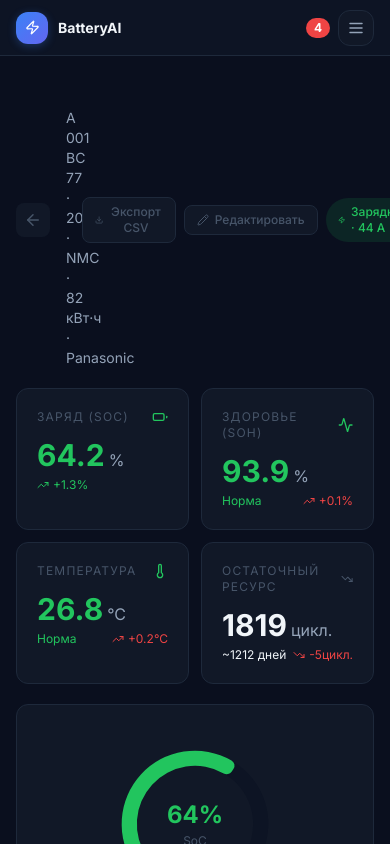
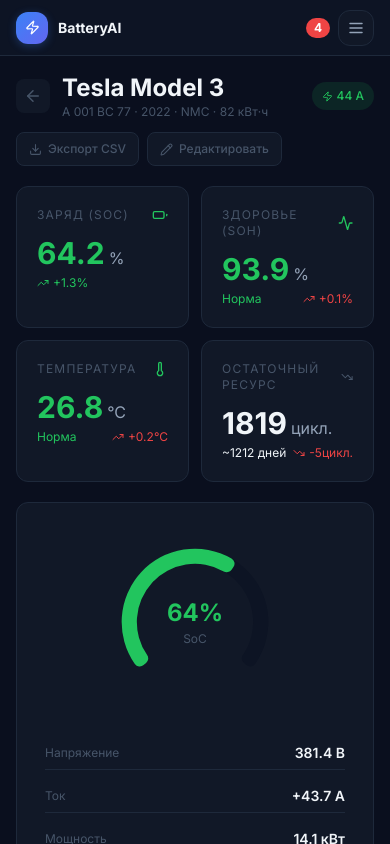
Before and after one commit to alixanov/live-battery, a React (Vite) app in the folder frontend/: page /vehicles/EV-001 in a window 390 px wide. Built offline with nearby package versions, Linux system fonts and the light colour scheme.

Commit message:
fix: mobile header layout on VehicleDetail page

```diff
--- a/frontend/src/pages/VehicleDetail/index.tsx
+++ b/frontend/src/pages/VehicleDetail/index.tsx
@@ -128,8 +128,10 @@
   return (
     <div className="p-4 md:p-8 space-y-5 md:space-y-6">
       {/* ── Header ── */}
-      <div className="flex items-center gap-4">
-        <Link to="/" className="p-2 rounded-lg transition-colors"
+      <div className="space-y-3">
+        {/* Row 1: back + title + status badge */}
+        <div className="flex items-center gap-3">
+          <Link to="/" className="shrink-0 p-2 rounded-lg transition-colors"
             style={{ color: 'var(--text-muted)', backgroundColor: 'var(--bg-card)' }}
             onMouseEnter={e => (e.currentTarget.style.color = 'var(--text-primary)')}
             onMouseLeave={e => (e.currentTarget.style.color = 'var(--text-muted)')}>
@@ -137,37 +139,40 @@
           </Link>
           <div className="flex-1 min-w-0">
             <h1 className="page-title truncate">{vehicle.make} {vehicle.model}</h1>
-          <p className="page-subtitle">
+            <p className="text-xs truncate" style={{ color: 'var(--text-muted)' }}>
               {vehicle.plate_number || id} · {vehicle.year} · {vehicle.battery_chemistry} · {vehicle.battery_nominal_capacity} кВт·ч
-            {vehicle.battery_brand ? ` · ${vehicle.battery_brand}` : ''}
             </p>
           </div>
+          {charging ? (
+            <span className="shrink-0 flex items-center gap-1 text-xs px-2.5 py-1.5 rounded-full font-medium"
+              style={{ backgroundColor: 'rgba(34,197,94,0.12)', color: '#22c55e' }}>
+              <Zap size={11} />
+              <span className="hidden sm:inline">Зарядка · </span>{last.current.toFixed(0)} А
+            </span>
+          ) : (
+            <span className="shrink-0 flex items-center gap-1 text-xs px-2.5 py-1.5 rounded-full font-medium"
+              style={{ backgroundColor: 'rgba(239,68,68,0.1)', color: '#f87171' }}>
+              <Activity size={11} />
+              <span className="hidden sm:inline">Разряд · </span>{Math.abs(last.current).toFixed(0)} А
+            </span>
+          )}
+        </div>
+        {/* Row 2: action buttons */}
         <div className="flex items-center gap-2">
           <button onClick={() => exportCSV(vehicle, last)}
-            className="flex items-center gap-1.5 text-xs px-3 py-1.5 rounded-lg font-medium transition-colors"
+            className="flex items-center gap-1.5 text-xs px-3 py-2 rounded-lg font-medium transition-colors"
             style={{ backgroundColor: 'var(--bg-card)', border: '1px solid var(--border)', color: 'var(--text-muted)' }}
             onMouseEnter={e => { e.currentTarget.style.color = '#22c55e'; e.currentTarget.style.borderColor = '#22c55e' }}
             onMouseLeave={e => { e.currentTarget.style.color = 'var(--text-muted)'; e.currentTarget.style.borderColor = 'var(--border)' }}>
-            <Download size={12} /> Экспорт CSV
+            <Download size={13} /> <span>Экспорт CSV</span>
           </button>
           <button onClick={() => setEditOpen(true)}
-            className="flex items-center gap-1.5 text-xs px-3 py-1.5 rounded-lg font-medium transition-colors"
+            className="flex items-center gap-1.5 text-xs px-3 py-2 rounded-lg font-medium transition-colors"
             style={{ backgroundColor: 'var(--bg-card)', border: '1px solid var(--border)', color: 'var(--text-muted)' }}
             onMouseEnter={e => { e.currentTarget.style.color = 'var(--text-primary)'; e.currentTarget.style.borderColor = 'var(--accent)' }}
             onMouseLeave={e => { e.currentTarget.style.color = 'var(--text-muted)'; e.currentTarget.style.borderColor = 'var(--border)' }}>
-            <Pencil size={12} /> Редактировать
+            <Pencil size={13} /> <span>Редактировать</span>
           </button>
-          {charging ? (
-            <span className="flex items-center gap-1.5 text-xs px-3 py-1.5 rounded-full font-medium"
-              style={{ backgroundColor: 'rgba(34,197,94,0.12)', color: '#22c55e' }}>
-              <Zap size={12} /> Зарядка · {last.current.toFixed(0)} А
-            </span>
-          ) : (
-            <span className="flex items-center gap-1.5 text-xs px-3 py-1.5 rounded-full font-medium"
-              style={{ backgroundColor: 'rgba(239,68,68,0.1)', color: '#f87171' }}>
-              <Activity size={12} /> Разряд · {Math.abs(last.current).toFixed(0)} А
-            </span>
-          )}
         </div>
       </div>
 
```
Lines whose indentation alone changed are shown as unchanged.
